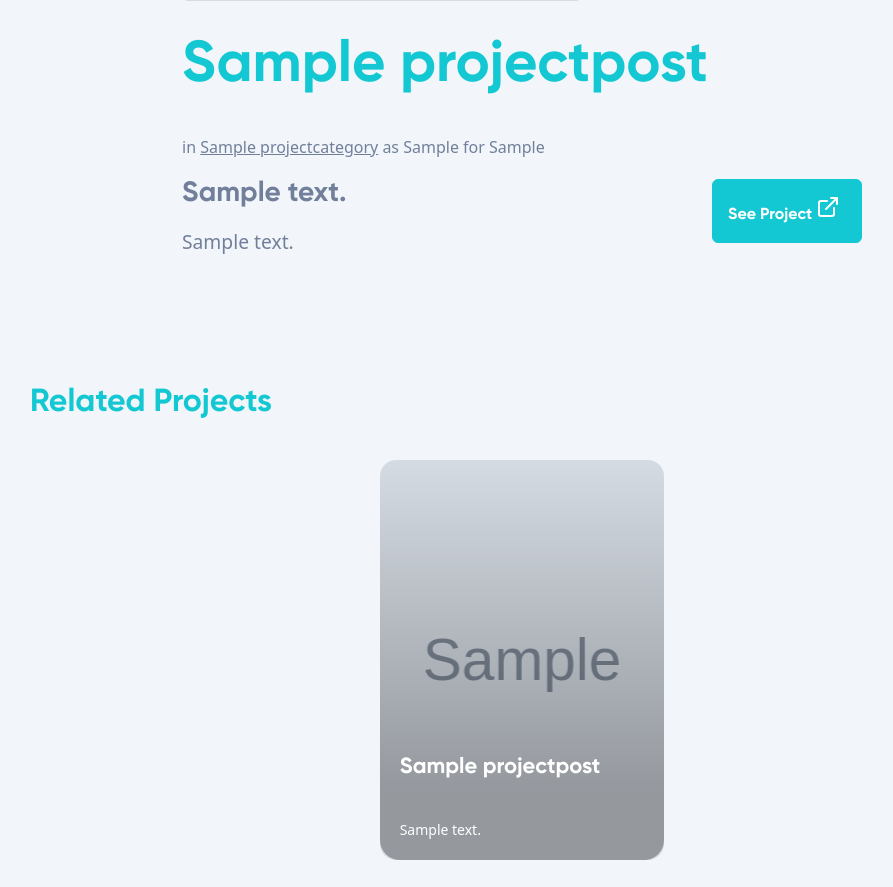
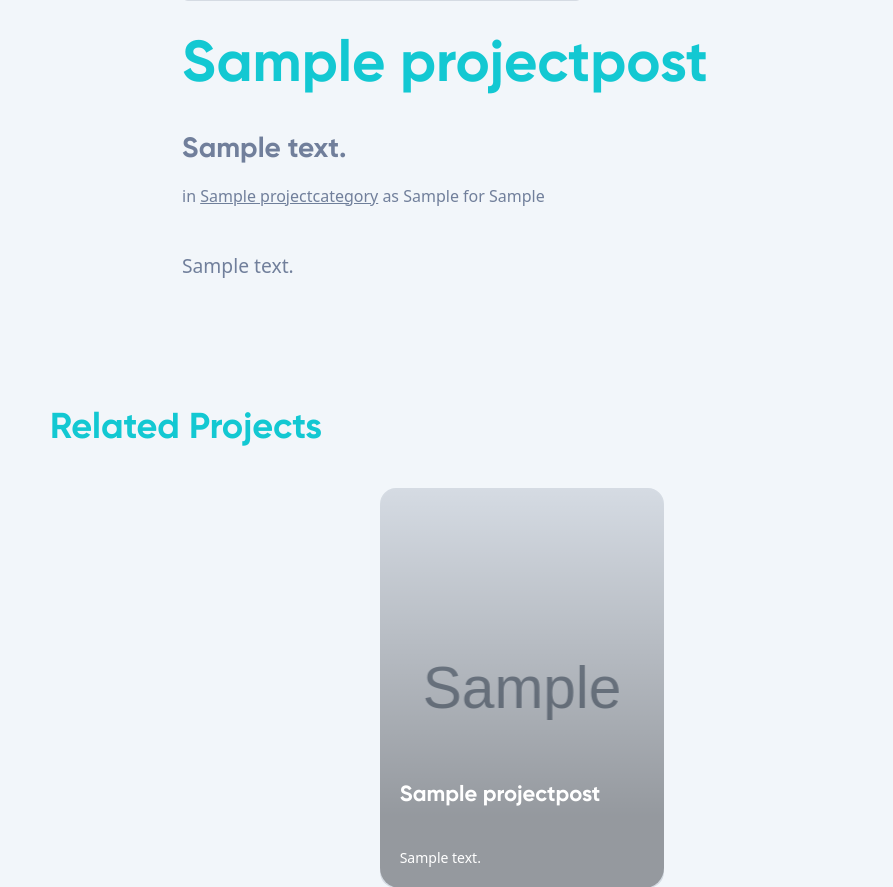
Before and after one commit to hevalhazalkurt/hhk_personal_website, a Django app: a page that uses hhk_web/project/templates/project/project_detail.html in a window 1280 px wide. Shown: the part 491-1378 px from the top of the page, without its empty margins (118-1011 px from the left). Run offline with Django 3.2, Linux system fonts and the light colour scheme; tables that the repository leaves empty hold one stand-in row (values such as "Sample post"); grey boxes marked "Sample" are stand-in pictures; some libraries are stand-ins or nearby versions.

Commit message:
Edited detail page style

```diff
--- a/hhk_web/project/templates/project/project_detail.html
+++ b/hhk_web/project/templates/project/project_detail.html
@@ -6,19 +6,15 @@
         <img class="blog-post__image" src="{{ object.image.url }}" />
         <h1 class="blog-post__title" >{{ object.title }}</h1>
 
-        <p class="project-details">in <u><a class="uk-text-bold" href="{{ object.category.get_absolute_url }}">{{ object.category }}</a></u> as <span class="uk-text-bold" >{{ object.position }}</span> for <span class="uk-text-bold" >{{ object.client }} </span></p>
-
-        {% if object.link %}
-
-        <a class="project-link" href="{{ object.link }}" target="_blank">See Project  <i data-feather="external-link"></i></a>
-        {% endif %}
-
         <p class="project-sum">{{ object.summary|safe }}</p>
 
+        <p class="project-details">in <u><a class="uk-text-bold" href="{{ object.category.get_absolute_url }}">{{ object.category }}</a></u> as <span class="uk-text-bold" >{{ object.position }}</span> for <span class="uk-text-bold" >{{ object.client }} </span></p><br>
+
         <div class="blog-post__content">{{ object.content|safe }}</div>
+
     </div>
 
-    <h1 class="post-section__title">Related Projects</h1>
+    <h3 class="related-post-section__title container">Related Projects</h3>
 
 
     <div class="related-posts__wrapper">
```
